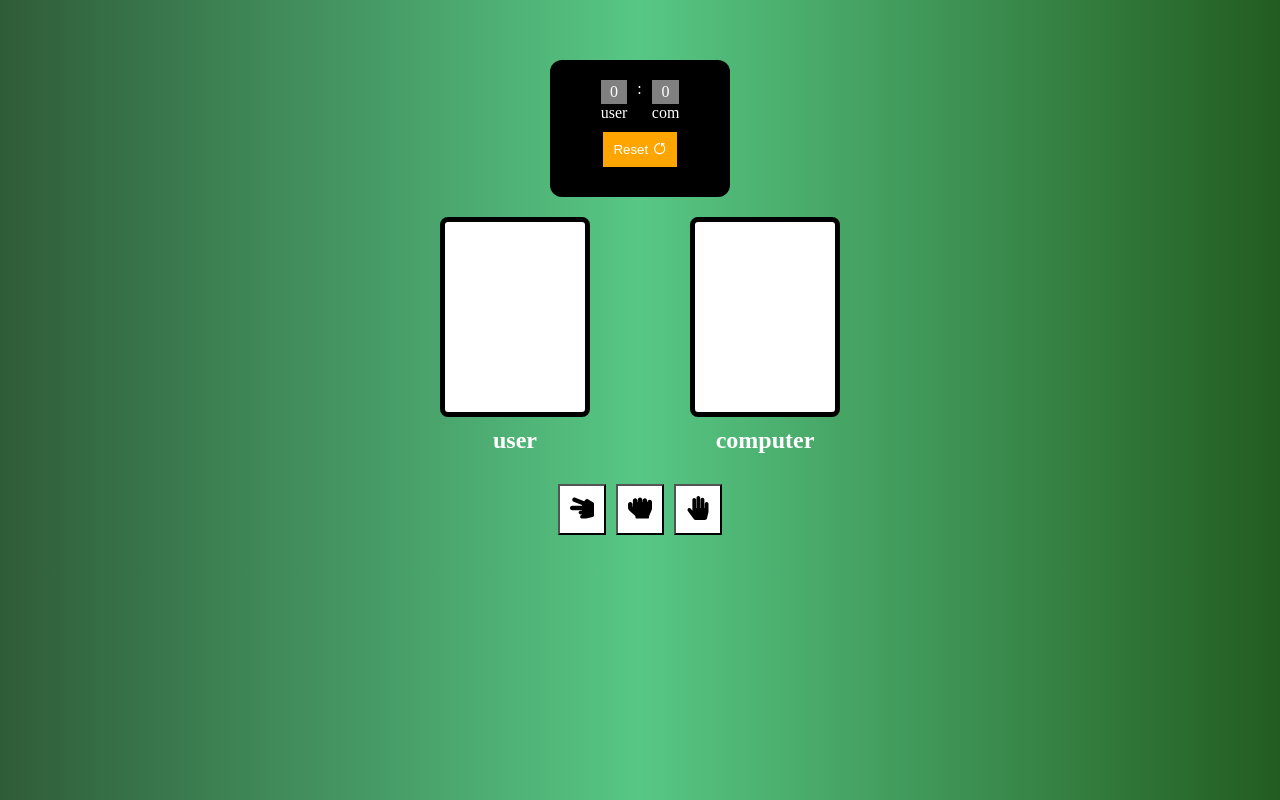
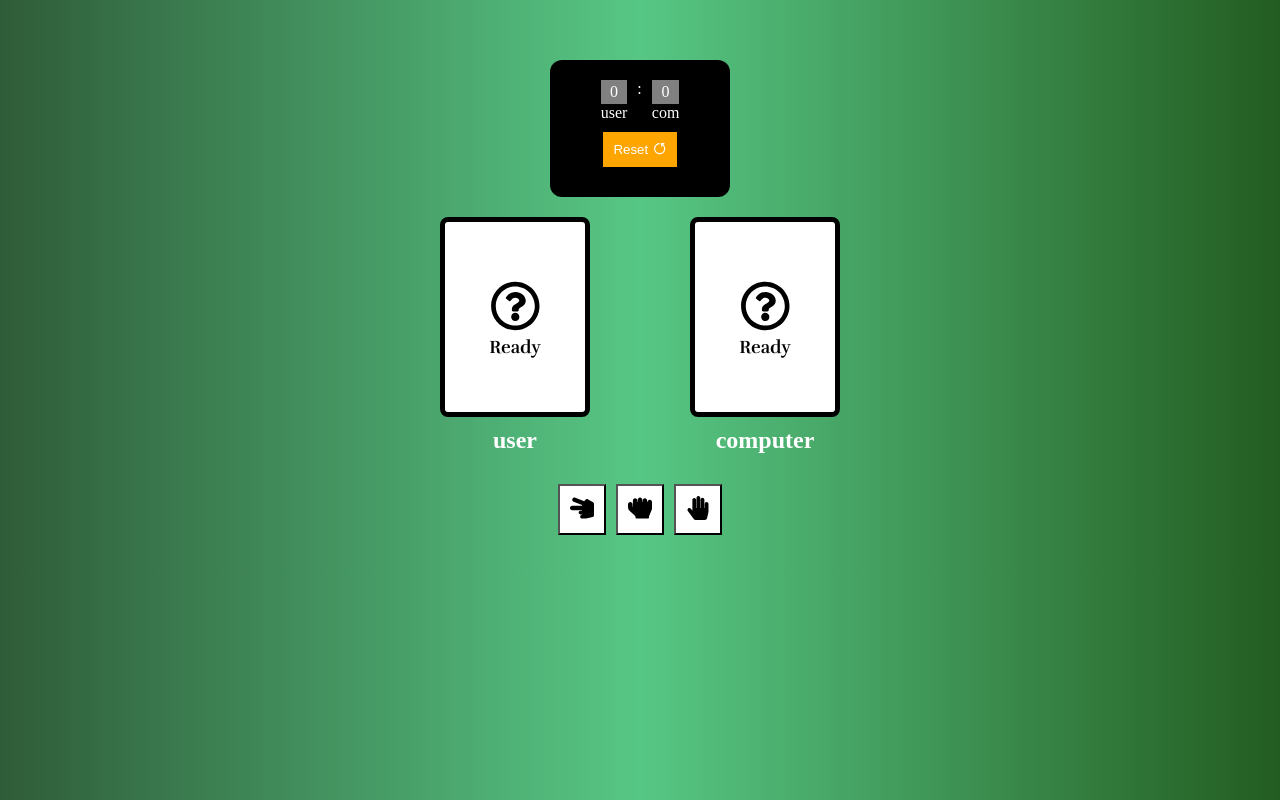
Before and after one commit to jwjw7878/rock-paper-scissor, a React (Vite) app: page / in a window 1280 px wide. Built offline with nearby package versions, Linux system fonts and the light colour scheme.

Commit message:
게임 시작 초기 상태 수정

```diff
--- a/src/App.css
+++ b/src/App.css
@@ -111,6 +111,9 @@ body {
   font-size: 18px;
   font-weight: bold;
 }
+.ready {
+  font-size: 50px;
+}
 .choice {
   font-size: 36px;
 }
--- a/src/components/Box.jsx
+++ b/src/components/Box.jsx
@@ -1,4 +1,5 @@
 import React from "react";
+import { FaRegQuestionCircle } from "react-icons/fa";
 import "../App.css";
 
 export const Box = ({ player, card, status }) => {
@@ -19,8 +20,8 @@ export const Box = ({ player, card, status }) => {
         </p>
         <div className="middle">
           <p className="status">{status}</p>
-          {card && card.icon[0]}
-          <p className="text">{card && card.name}</p>
+          {card ? card.icon[0] : <FaRegQuestionCircle className="ready" />}
+          <p className="text">{card ? card.name : "Ready"}</p>
         </div>
         <p className="bottom-right">
           {card && card.name.slice(0, 1).toUpperCase()}
```
